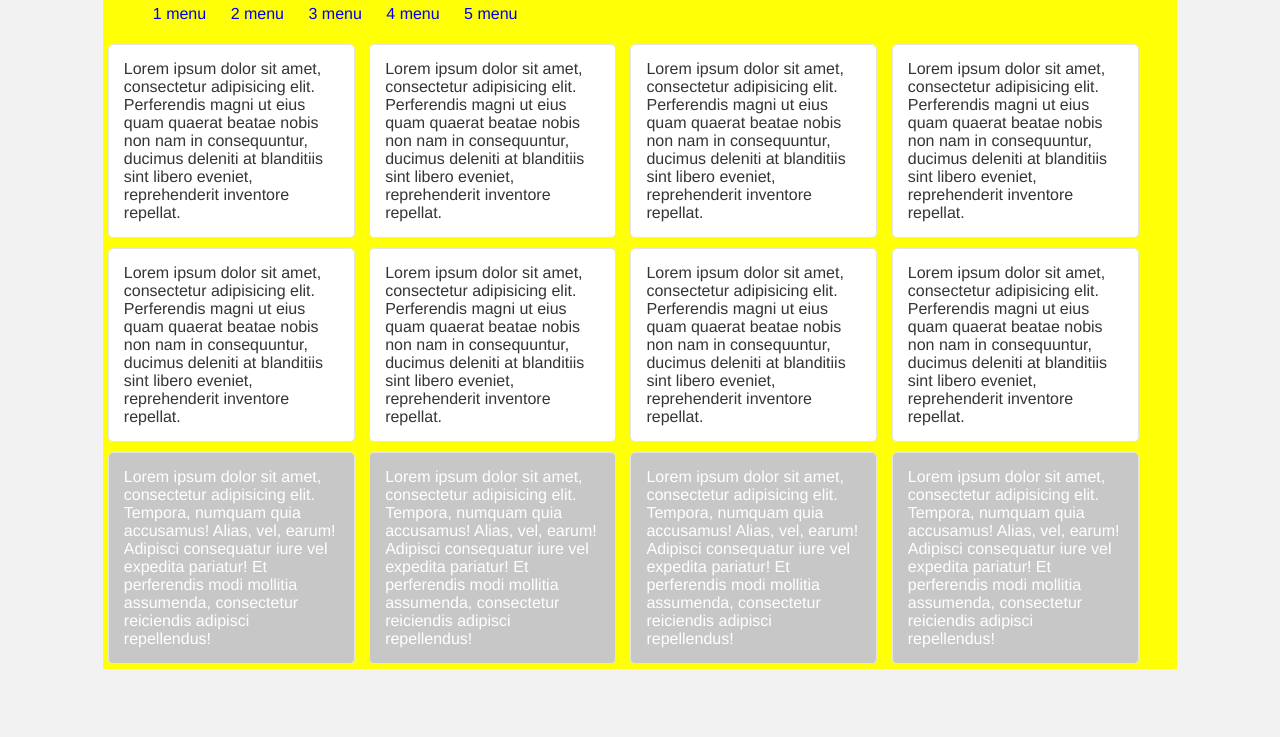
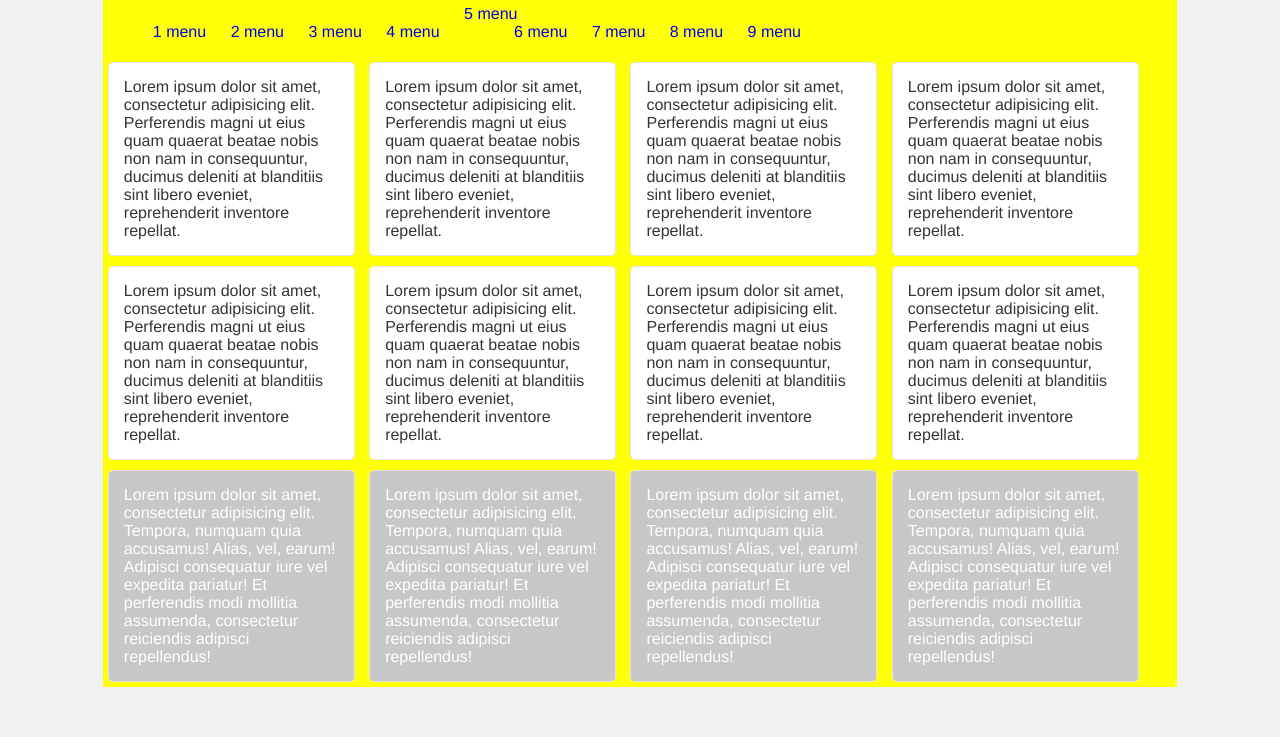
Before and after one commit to JhonatanC/Aprendiendo-SASS, a plain HTML site: page index.html in a window 1280 px wide. Shown: the part 63-800 px from the top of the page. Drawn offline with Linux system fonts and the light colour scheme.

Commit message:
Cambios realizados a los archivos de estilos

```diff
--- a/index.html
+++ b/index.html
@@ -15,7 +15,14 @@
 				<li><a href="#">2 menu</a></li>
 				<li><a href="#">3 menu</a></li>
 				<li><a href="#">4 menu</a></li>
-				<li><a href="#">5 menu</a></li>
+				<li class="submenu"><a href="#">5 menu</a>
+					<ul>
+						<li><a href="#">6 menu</a></li>
+						<li><a href="#">7 menu</a></li>
+						<li><a href="#">8 menu</a></li>
+						<li><a href="#">9 menu</a></li>
+					</ul>
+				</li>
 			</ul>
 		</nav>
 
--- a/scss/estilos.scss
+++ b/scss/estilos.scss
@@ -39,6 +39,7 @@ nav{
 			display: inline-block;
 			margin: 0 10px;
 			a {
+				display: block;
 				text-decoration: none;
 			}
 		}
```
Also changed, not shown: css/estilos.css, 1 other file.
